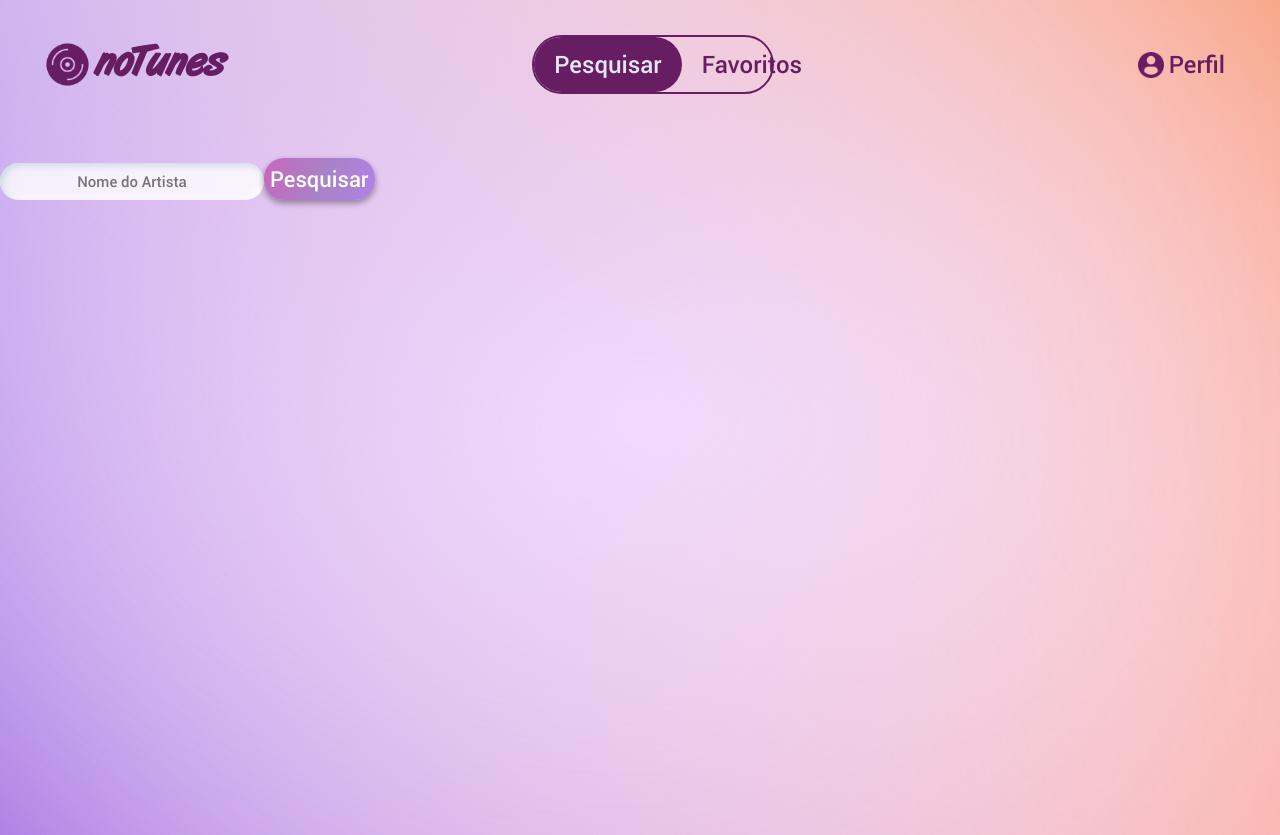
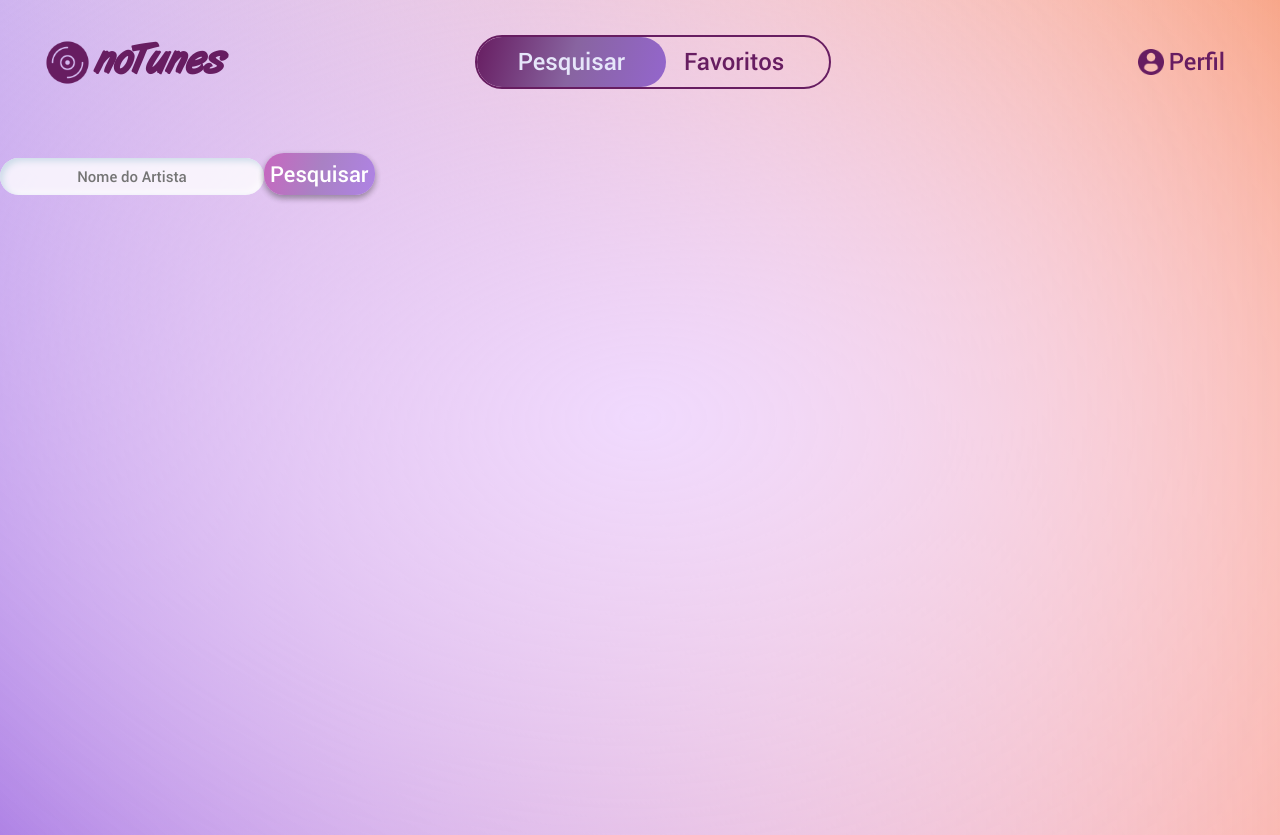
Before and after one commit to amandarosr/trybe-tunes, a React (Create React App) app: page /#/search in a window 1280 px wide. Built offline with nearby package versions, Linux system fonts and the light colour scheme.

Commit message:
botao destacado do nav em background gradient

```diff
--- a/src/components/Header.jsx
+++ b/src/components/Header.jsx
@@ -18,13 +18,13 @@ class Header extends Component {
         <nav>
           <Link
             to="/search"
-            className={path === "/search" ? "link current-page" : "link"}
+            className={path === "/search" ? "link current-page" : "link link-search"}
           >
             Pesquisar
           </Link>
           <Link
             to="/favorites"
-            className={path === "/favorites" ? "link current-page" : "link"}
+            className={path === "/favorites" ? "link current-page" : "link link-fav"}
           >
             Favoritos
           </Link>
--- a/src/style/Header.css
+++ b/src/style/Header.css
@@ -10,7 +10,7 @@ header {
 }
 
 .username-title {
-    color: #671D61;
+  color: #671d61;
   display: flex;
   align-items: center;
 }
@@ -26,27 +26,35 @@ header {
 }
 
 nav {
-  /* background-color: red; */
-  border: 2px solid #671D61;
+  border: 2px solid #671d61;
   border-radius: 30px;
   display: flex;
   align-items: center;
-  justify-content: space-evenly;
-  height: 55px;
-  width: 20%;
+  justify-content: space-between;
+  height: 50px;
+  width: 22rem;
   margin-right: 60px;
+  padding: 0;
 }
 
 nav:hover {
-  background-color: rgba(182, 85, 174, 0.2);
+  background-color: rgb(173, 131, 219, 0.2);
 }
 
 nav .link {
-  padding: 0 20px;
+  padding: 0 15px;
+}
+
+.link-fav {
+  margin-right: 30px;
+}
+
+.link-search {
+  margin-left: 30px;
 }
 
 .link {
-    color: #671D61;
+  color: #671d61;
   font-size: 24px;
   text-decoration: none;
 }
@@ -55,11 +63,13 @@ nav .link {
   display: flex;
   align-items: center;
   justify-content: center;
-  background-color: #671D61;
+  background: -webkit-linear-gradient(-196deg, #9466cd, #8864a0 50%, #671d61);
+  background: -webkit-linear-gradient(164deg, #9466cd, #8864a0 50%, #671d61);
+  background: linear-gradient(286deg, #9466cd, #8864a0 50%, #671d61);
   color: lavender;
   border-radius: 30px;
   height: 100%;
-  width: 48%;
+  width: 45%;
 }
 
 /* .link:hover {
--- a/src/style/Login.css
+++ b/src/style/Login.css
@@ -39,7 +39,6 @@ button {
   cursor: pointer;
   border: 0;
   color: #fff;
-  background: #00d301;
   background: -webkit-linear-gradient(-196deg, #af83e5, #a981c4 50%, #c767bf);
   background: -webkit-linear-gradient(164deg, #af83e5, #a981c4 50%, #c767bf);
   background: linear-gradient(286deg, #af83e5, #a981c4 50%, #c767bf);
```
